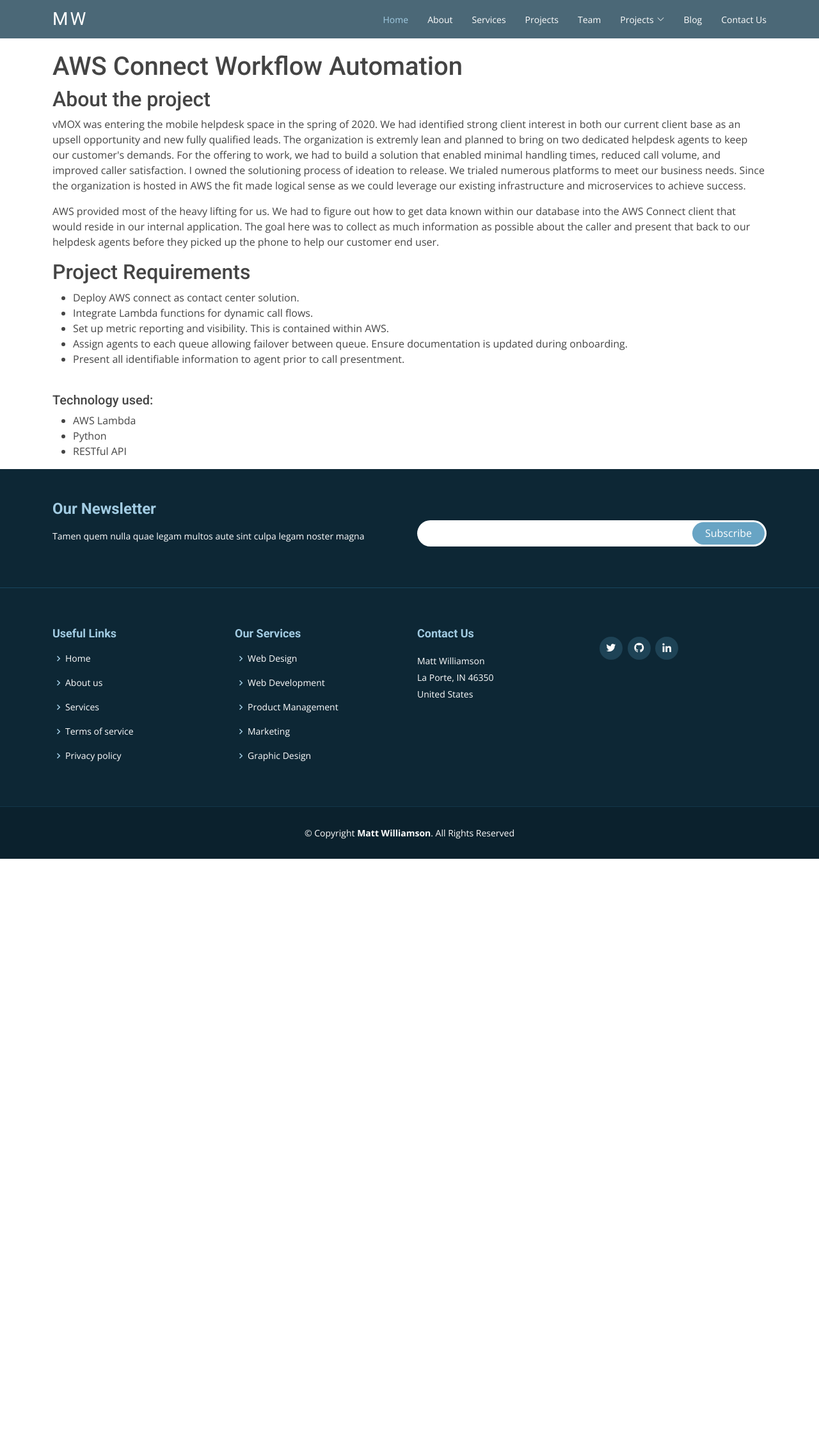
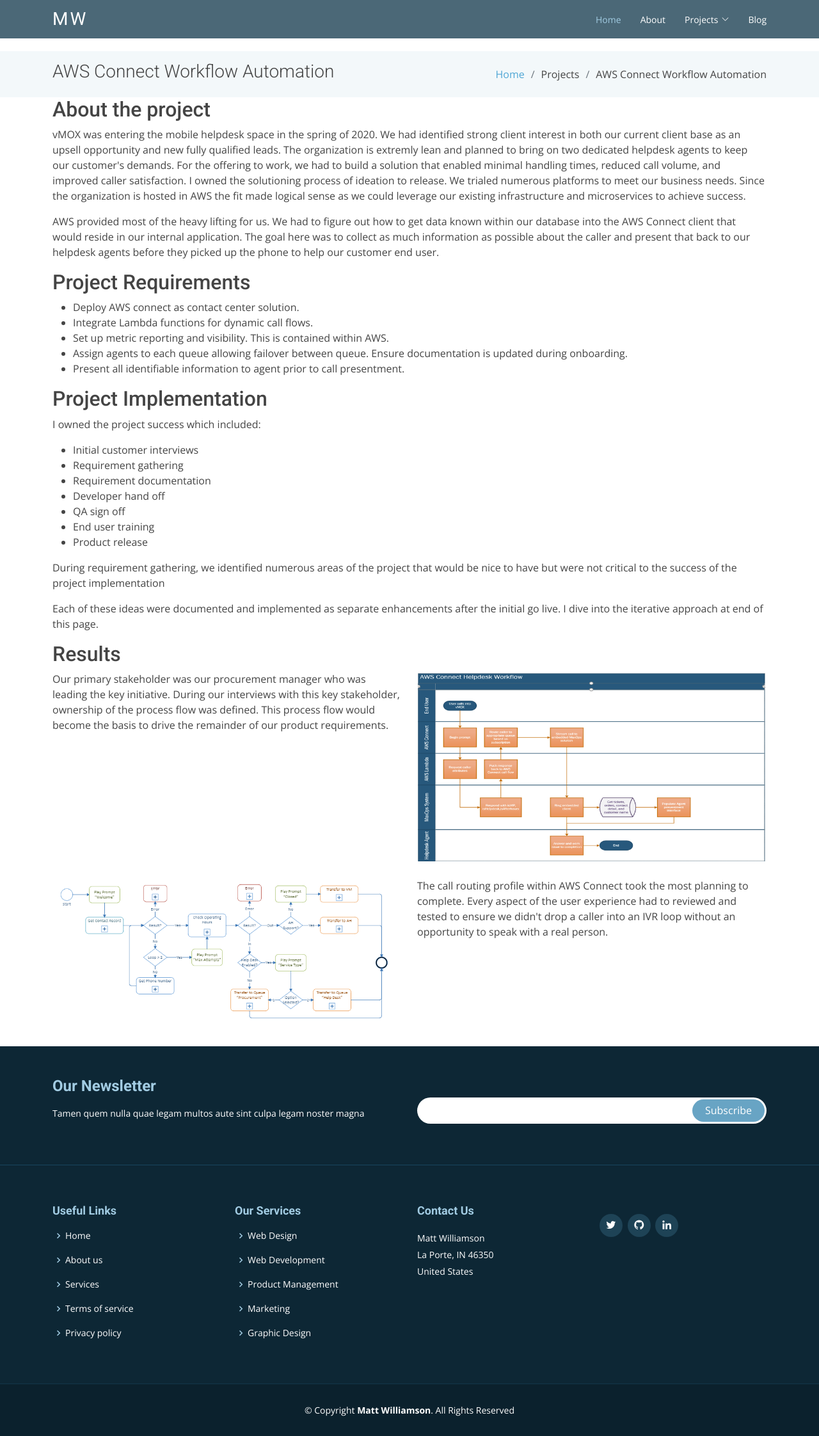
Before and after one commit to mhw29/personal_portfolio_python, a Django app: page /projects/aws_connect in a window 1280 px wide. Shown: the whole page at 64% size. Before the commit the page ends 1342 px from the top, so only its background shows below. Run offline with Django 4.2, Linux system fonts and the light colour scheme; some libraries are stand-ins or nearby versions.

Commit message:
Finishing AWS Connect content

```diff
--- a/mwilliamson_portfolio_python/templates/_nav.html
+++ b/mwilliamson_portfolio_python/templates/_nav.html
@@ -11,20 +11,17 @@
         <ul>
           <li><a class="active " href="{% url 'index' %}">Home</a></li>
           <li><a href="{% url 'about' %}">About</a></li>
-          <li><a href="services.html">Services</a></li>
-          <li><a href="{% url 'project_index' %}">Projects</a></li>
-          <li><a href="team.html">Team</a></li>
+          <!-- <li><a href="services.html">Services</a></li> -->
+          <!-- <li><a href="{% url 'project_index' %}">Projects</a></li> -->
 
           <li class="dropdown"><a href="#"><span>Projects</span> <i class="bi bi-chevron-down"></i></a>
             <ul>
               <li><a href="{% url 'aws_connect' %}">AWS Connect</a></li>
-              <li><a href="#">Drop Down 2</a></li>
-              <li><a href="#">Drop Down 3</a></li>
-              <li><a href="#">Drop Down 4</a></li>
+
             </ul>
           </li>
           <li><a href="{% url 'blog_index' %}">Blog</a></li>
-          <li><a href="contact.html">Contact Us</a></li>
+          <!-- <li><a href="contact.html">Contact Us</a></li> -->
         </ul>
         <i class="bi bi-list mobile-nav-toggle"></i>
       </nav><!-- .navbar -->
--- a/projects/templates/aws_connect.html
+++ b/projects/templates/aws_connect.html
@@ -3,8 +3,22 @@
 
 {% block page_content %}
     <div id="main">
+        <!-- ======= header section ======= -->
+        <section class="breadcrumbs">
             <div class="container">
-        <h1>AWS Connect Workflow Automation</h1>
+
+            <div class="d-flex justify-content-between align-items-center">
+                <h2>AWS Connect Workflow Automation</h2>
+                <ol>
+                    <li><a href="index.html">Home</a></li>
+                    <li>Projects</li>
+                    <li>AWS Connect Workflow Automation</li>
+                </ol>
+            </div>
+
+            </div>
+        </section><!-- Header Section -->
+        <div class="container">
             <div class="row">
                 <div class="col-md-12">
                     <h2>About the project</h2>
@@ -28,13 +42,44 @@
                         <li>Assign agents to each queue allowing failover between queue.  Ensure documentation is updated during onboarding.</li>
                         <li>Present all identifiable information to agent prior to call presentment. </li>
                     </ul>
+                    <h2>Project Implementation</h2>
+                    <p>
+                        I owned the project success which included:
+                        <ul>
+                            <li>Initial customer interviews</li>
+                            <li>Requirement gathering</li>
+                            <li>Requirement documentation</li>
+                            <li>Developer hand off</li>
+                            <li>QA sign off</li>
+                            <li>End user training</li>
+                            <li>Product release</li>
+                        </ul>
+                    </p>
+                    <p>During requirement gathering, we identified numerous areas of the project that would be nice to have but were not critical to the success of the project implementation</p>
+                    <p>Each of these ideas were documented and implemented as separate enhancements after the initial go live.  I dive into the iterative approach at end of this page.</p>
+                    <h2>Results</h2>
+                    <div class="row">
+                        <div class="col-md-6">
+                            <p>Our primary stakeholder was our procurement manager who was leading the key initiative. During our interviews with this key stakeholder, ownership of the process flow was defined.
+                                This process flow would become the basis to drive the remainder of our product requirements.
+                            </p>
+                        </div>
+                        <div class="col-md-6">
+                            <img src="{% static "assets/img/project/dataflow_overview.PNG" %}" class="img-fluid" alt="">
+                        </div>
+                    </div>
+                <br/>
+                    <div class="row">
+                        <div class="col-md-6">
+                            <img src="{% static "assets/img/project/contact_flows.PNG" %}" class="img-fluid" alt="">
+                        </div>
+                        <div class="col-md-6">
+                            The call routing profile within AWS Connect took the most planning to complete.
+                            Every aspect of the user experience had to reviewed and tested to ensure we didn't drop a caller into an IVR loop without an opportunity to speak with a real person.
+                        </div>
+                    </div>
                     <br>
-                <h5>Technology used:</h5>
-                <ul>
-                    <li>AWS Lambda</li>
-                    <li>Python</li>
-                    <li>RESTful API</li>
-                </ul>
+
                 </div>
             </div>
         </div>
--- a/static_pages/templates/index.old.html
+++ /dev/null
@@ -1,6 +0,0 @@
-{% extends "base.html" %}
-{% load static %}
-
-{% block page_content %}
-
-{% endblock %}
```
Also changed, not shown: mwilliamson_portfolio_python/templates/_nav.old.html (deleted, +0 -22 lines), static/assets/img/project/contact_flows.PNG (added), static/assets/img/project/dataflow_overview.PNG (added). Lines whose indentation alone changed are shown as unchanged.
